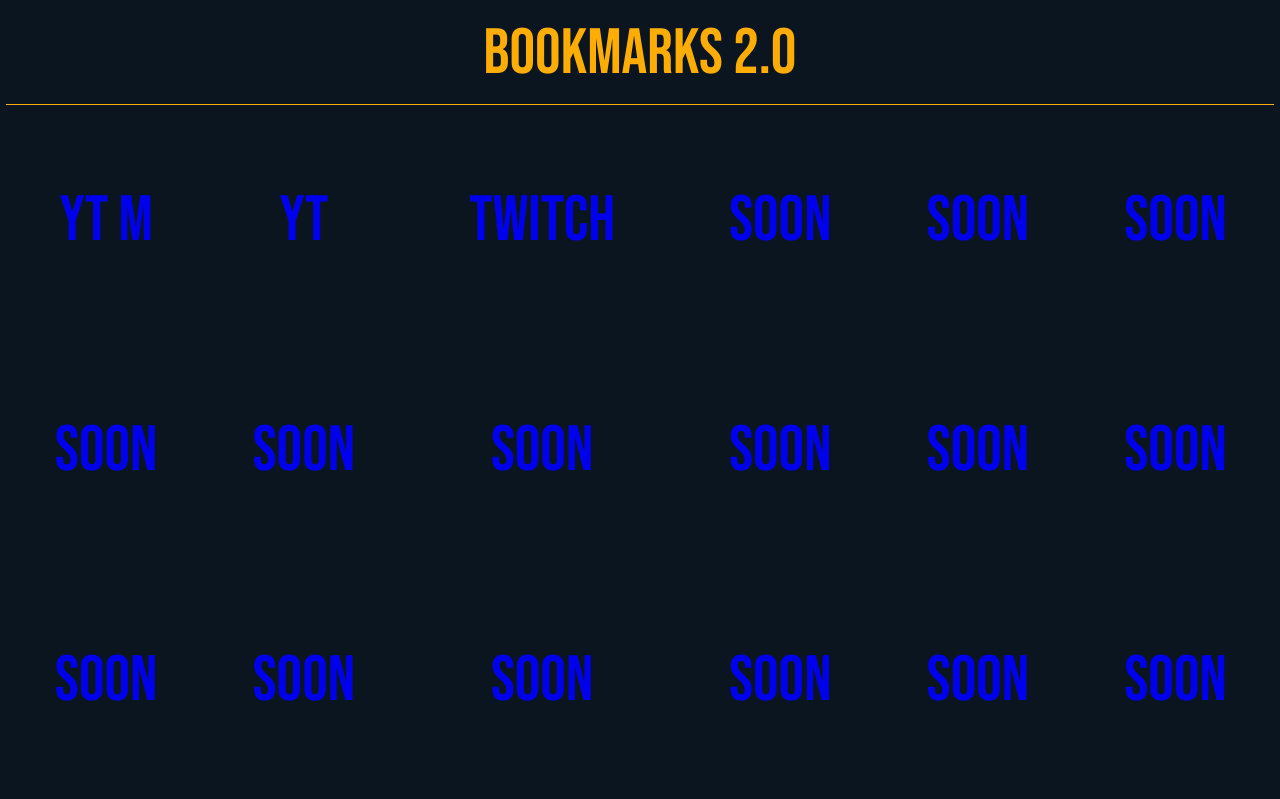
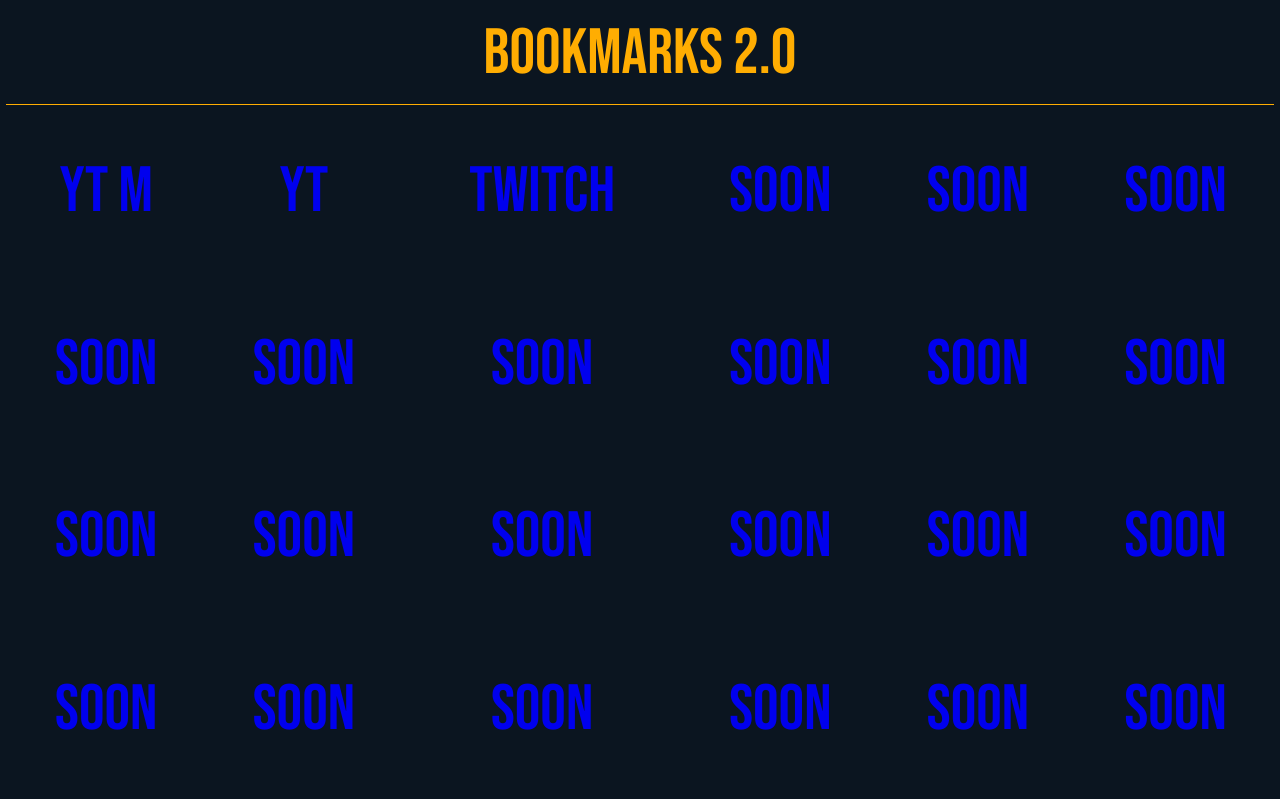
Before and after one commit to liulko/pancake3, a plain HTML site: page index2.html in a window 1280 px wide. Drawn offline with Linux system fonts and the light colour scheme.

Commit message:
added 1 more row in main-table changed 50% to 51%

```diff
--- a/index2.html
+++ b/index2.html
@@ -36,6 +36,14 @@
             <td><a href="#">soon</a></td>
             <td><a href="#">soon</a></td>
         </tr>
+        <tr>
+            <td><a href="#">soon</a></td>
+            <td><a href="#">soon</a></td>
+            <td><a href="#">soon</a></td>
+            <td><a href="#">soon</a></td>
+            <td><a href="#">soon</a></td>
+            <td><a href="#">soon</a></td>
+        </tr>
     </table>
 
 </body>
--- a/styles/tabletry.css
+++ b/styles/tabletry.css
@@ -74,7 +74,7 @@ text-align: center;
 
         height: 4px;
         z-index: -1;
-        width: 50%;
+        width: 51%;
     }
 
     100% {
```
